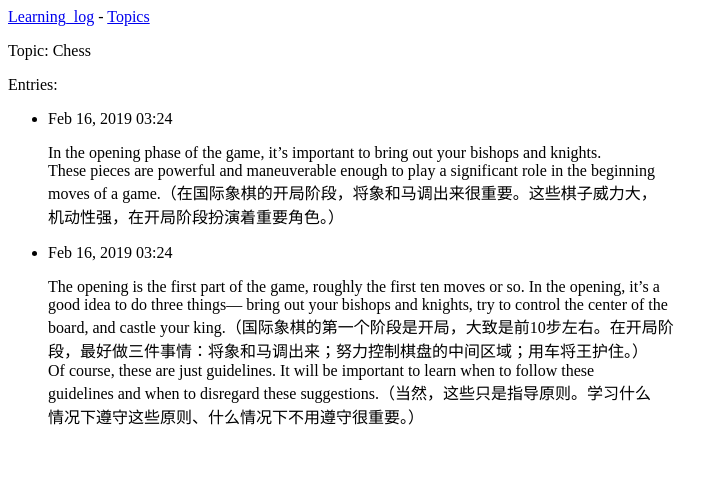
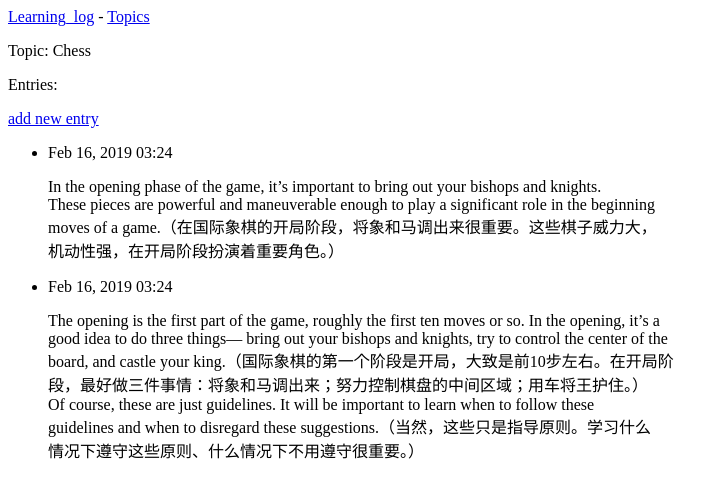
Before and after one commit to Yeming945/learn_log, a Django app: page /topics/3/ in a window 1280 px wide. Shown: the top 498 px of the page, without its empty margins (0-728 px from the left). Run offline with Django 3.2, Linux system fonts and the light colour scheme; data comes from the database, SQL or seed files in the repository; both versions use the stored data as it was after the commit.

Commit message:
19.1.2 添加新条目

```diff
--- a/learning_logs/templates/learning_logs/topic.html
+++ b/learning_logs/templates/learning_logs/topic.html
@@ -1,16 +1,18 @@
-
 {% extends 'learning_logs/base.html' %}
 
 {% block content %}
 
 <p>Topic: {{ topic }}</p>
 <p>Entries:</p>
+<p>
+    <a href="{% url 'learning_logs:new_entry' topic.id %}">add new entry</a>
+</p>
 <ul>
     {% for entry in entries %}
-        <li>
-            <p>{{ entry.date_added|date:'M d, Y H:i' }}</p>
-            <p>{{ entry.text|linebreaks }}</p>
-        </li>
+    <li>
+        <p>{{ entry.date_added|date:'M d, Y H:i' }}</p>
+        <p>{{ entry.text|linebreaks }}</p>
+    </li>
     {% empty %}
     <li>
         There are no entries for this topic yet.
--- a/learning_logs/urls.py
+++ b/learning_logs/urls.py
@@ -12,7 +12,6 @@ urlpatterns = [
     # 特定主题的详细页面
     path('topics/<topic_id>/', views.topic, name='topic'),
     path('new_topic/', views.new_topic, name='new_topic'),
-
-
+    path('new_entry/<topic_id>', views.new_entry, name='new_entry')
 
 ]
--- a/learning_logs/views.py
+++ b/learning_logs/views.py
@@ -3,7 +3,7 @@ from django.http import HttpResponseRedirect
 # from django.core.urlresolvers import reverse
 from django.urls import reverse
 from .models import Topic
-from .forms import TopicForm
+from .forms import TopicForm, EntryForm
 # Create your views here.
 
 
@@ -18,12 +18,14 @@ def topics(request):
     context = {'topics': topics}
     return render(request, 'learning_logs/topics.html', context)
 
+
 def topic(request, topic_id):
     """ 显示单个主题及其所有的条目 """
     topic = Topic.objects.get(id=topic_id)
     entries = topic.entry_set.order_by('-date_added')
     context = {'topic': topic, 'entries': entries}
     return render(request, 'learning_logs/topic.html', context)
+
 
 def new_topic(request):
     """ 添加新主题 """
@@ -39,3 +41,22 @@ def new_topic(request):
 
     context = {'form': form}
     return render(request, 'learning_logs/new_topic.html', context)
+
+
+def new_entry(request, topic_id):
+    """ 在特定的主题中添加新条目 """
+    topic = Topic.objects.get(id=topic_id)
+
+    if request.method != 'POST':
+        # 未提交数据,创建一个空表单
+        form = EntryForm()
+    else:
+        # POST提交的数据, 对数据进行处理
+        form = EntryForm(data=request.POST)
+        if form.is_valid():
+            new_entry = form.save(commit=False)
+            new_entry.topic = topic
+            new_entry.save()
+            return HttpResponseRedirect(reverse('learning_logs:topic', args=[topic_id]))
+    context = {'topic': topic, 'form': form}
+    return render(request, 'learning_logs/new_entry.html', context)
```
Also changed, not shown: learning_logs/forms.py (+10 -1 lines), learning_logs/templates/learning_logs/new_entry.html (added, +15 -0 lines), README.md, db.sqlite3.
